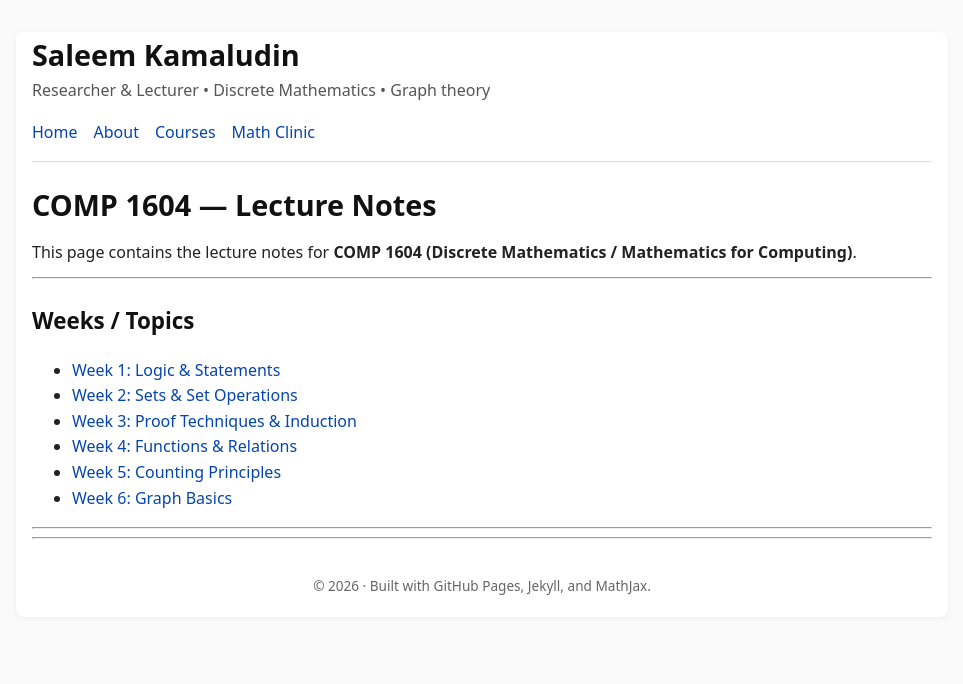
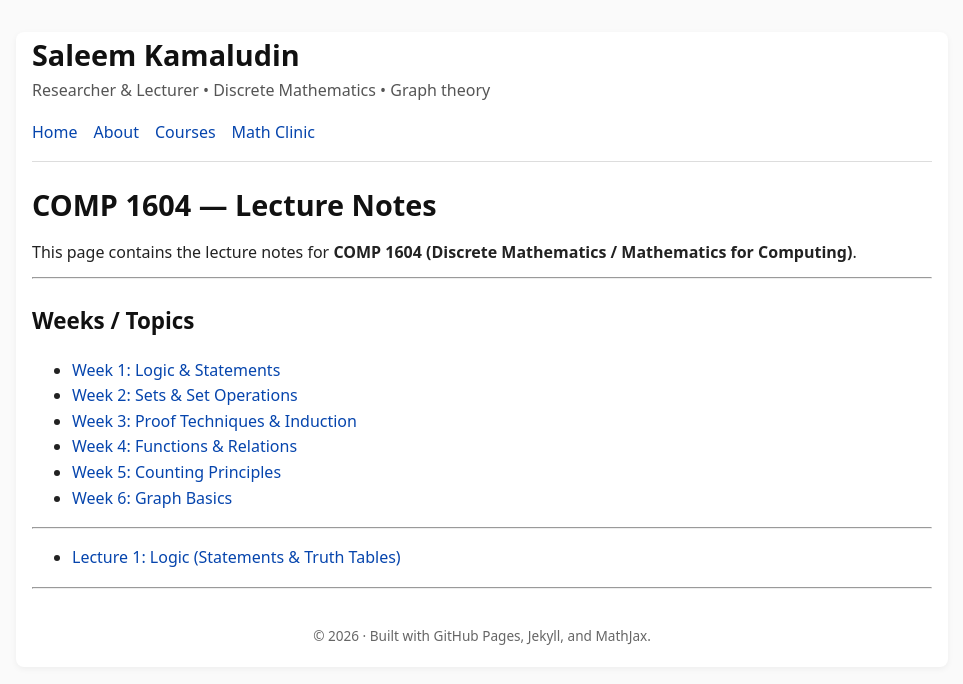
Before and after one commit to SaleemKamaludin/SaleemKamaludin.github.io, a Jekyll site: the page built from courses/comp1604/lecture-notes/index.md, in a window 1280 px wide. Shown: the top 684 px of the page, without its empty margins (158-1121 px from the left). Built offline with Jekyll 4.4.1, drawn with Linux system fonts in a browser that asks for light colours.

Commit message:
Update index.md

```diff
--- a/courses/comp1604/lecture-notes/index.md
+++ b/courses/comp1604/lecture-notes/index.md
@@ -20,3 +20,4 @@ This page contains the lecture notes for **COMP 1604 (Discrete Mathematics / Mat
 - [Week 6: Graph Basics](#)
 
 ---
+- [Lecture 1: Logic (Statements & Truth Tables)]({{ '/courses/comp1604/lecture-notes/lecture-01/' | relative_url }})
```
